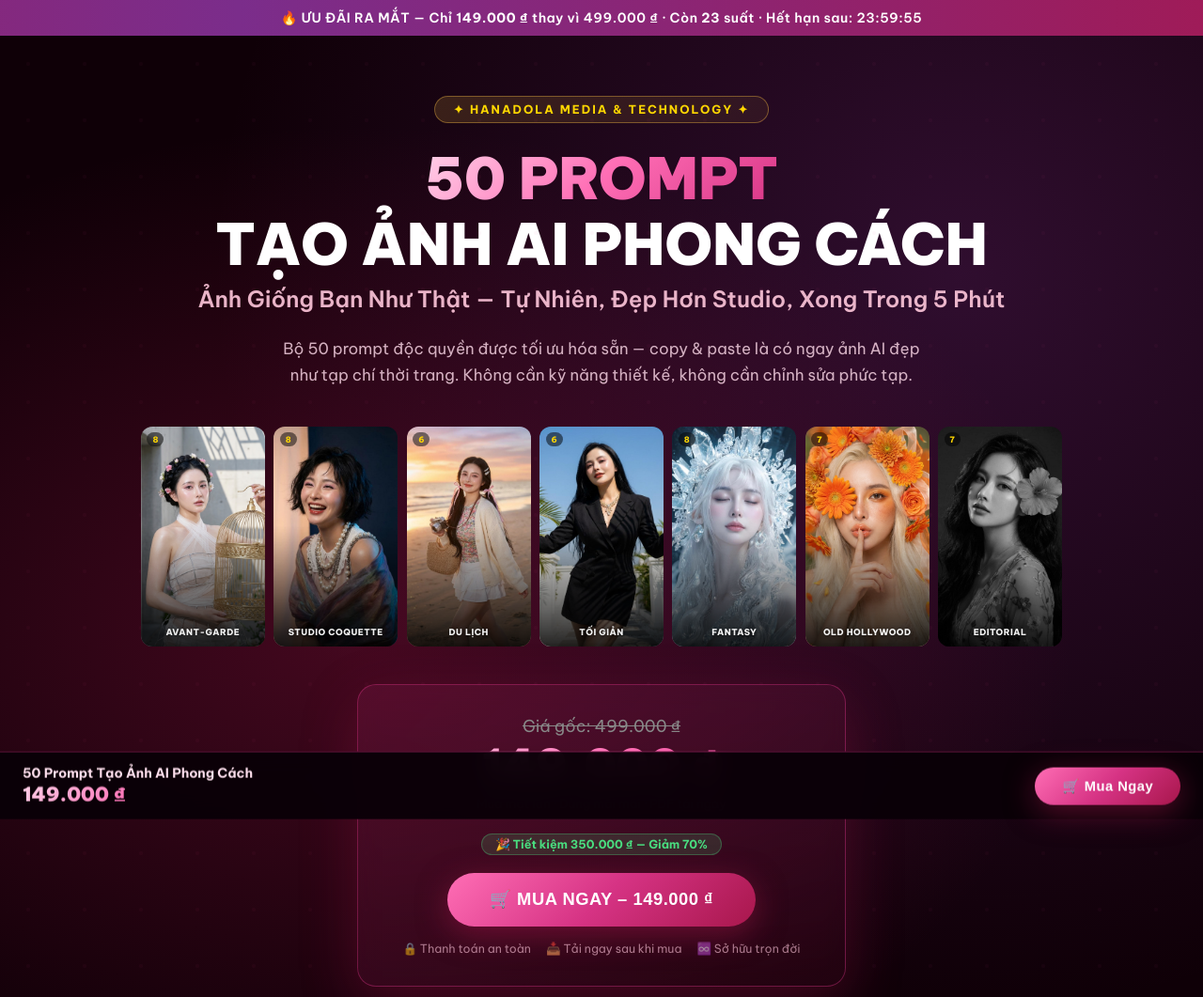
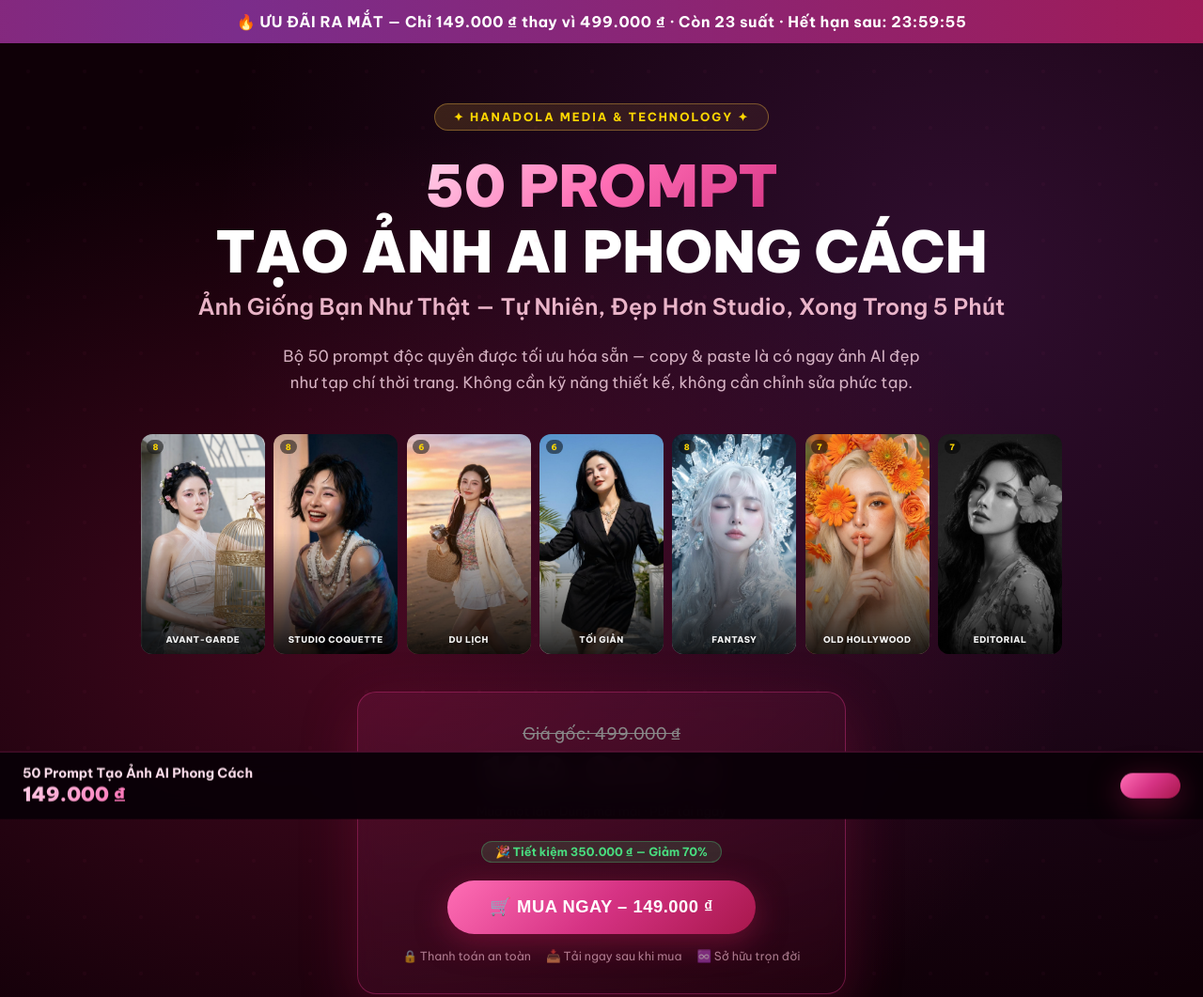
Before and after one commit to hanadollars/50prompt-salespage, a website: page index.html in a window 1280 px wide. Shown: the top 1061 px of the page at 94% size. Drawn offline with Linux system fonts and the light colour scheme.

Commit message:
Update index.html

```diff
--- a/index.html
+++ b/index.html
@@ -48,7 +48,7 @@ img{max-width:100%;display:block}
 #announce-bar{
   background:linear-gradient(90deg,var(--pink-deep),var(--purple),var(--pink-deep));
   background-size:200% 100%;animation:gradShift 4s ease infinite;
-  padding:10px 20px;text-align:center;font-size:.88rem;font-weight:600;
+  padding:13px 20px;text-align:center;font-size:1rem;font-weight:700;
   letter-spacing:.5px;position:sticky;top:0;z-index:100;
 }
 @keyframes gradShift{0%,100%{background-position:0%}50%{background-position:100%}}
@@ -696,7 +696,7 @@ footer a{color:var(--pink);text-decoration:none}
           <div style="display:flex;gap:10px;align-items:flex-start"><span style="color:#ff6eb4;font-size:16px;margin-top:1px">✦</span><p style="color:rgba(255,255,255,0.7);font-size:14px;line-height:1.6;margin:0">Thông tin cá nhân chỉ dùng để <strong style="color:#fff">giao hàng và hỗ trợ</strong></p></div>
           <div style="display:flex;gap:10px;align-items:flex-start"><span style="color:#ff6eb4;font-size:16px;margin-top:1px">✦</span><p style="color:rgba(255,255,255,0.7);font-size:14px;line-height:1.6;margin:0"><strong style="color:#fff">Không chia sẻ, không bán</strong> thông tin cho bất kỳ bên thứ ba nào</p></div>
           <div style="display:flex;gap:10px;align-items:flex-start"><span style="color:#ff6eb4;font-size:16px;margin-top:1px">✦</span><p style="color:rgba(255,255,255,0.7);font-size:14px;line-height:1.6;margin:0">Thanh toán qua <strong style="color:#fff">chuyển khoản ngân hàng</strong> — mã hóa SSL tiêu chuẩn</p></div>
-          <div style="display:flex;gap:10px;align-items:flex-start"><span style="color:#ff6eb4;font-size:16px;margin-top:1px">✦</span><p style="color:rgba(255,255,255,0.7);font-size:14px;line-height:1.6;margin:0">Dữ liệu đơn hàng lưu trữ <strong style="color:#fff">an toàn</strong> trên hệ thống mã hóa Vercel</p></div>
+          <div style="display:flex;gap:10px;align-items:flex-start"><span style="color:#ff6eb4;font-size:16px;margin-top:1px">✦</span><p style="color:rgba(255,255,255,0.7);font-size:14px;line-height:1.6;margin:0">Dữ liệu đơn hàng được mã hóa và lưu trữ <strong style="color:#fff">bảo mật tuyệt đối</strong></p></div>
         </div>
       </div>
     </div>
@@ -735,7 +735,7 @@ footer a{color:var(--pink);text-decoration:none}
     <div class="sticky-name">50 Prompt Tạo Ảnh AI Phong Cách</div>
     <div class="sticky-price gradient-text">149.000 ₫</div>
   </div>
-  <button onclick="openPayment()" class="cta-btn" style="padding:.7rem 1.8rem;font-size:.92rem;animation:none">
+  <button onclick="openPayment()" class="cta-btn" style="padding:.85rem 2rem;font-size:1rem;font-weight:700;animation:none"
     🛒 Mua Ngay
   </button>
 </div>
```
